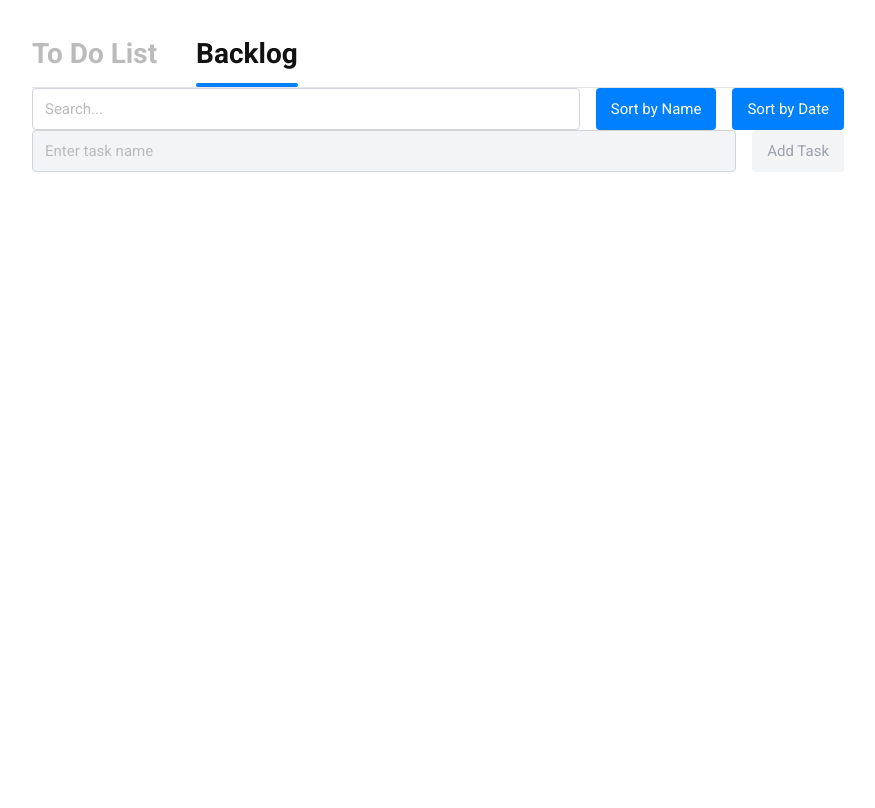
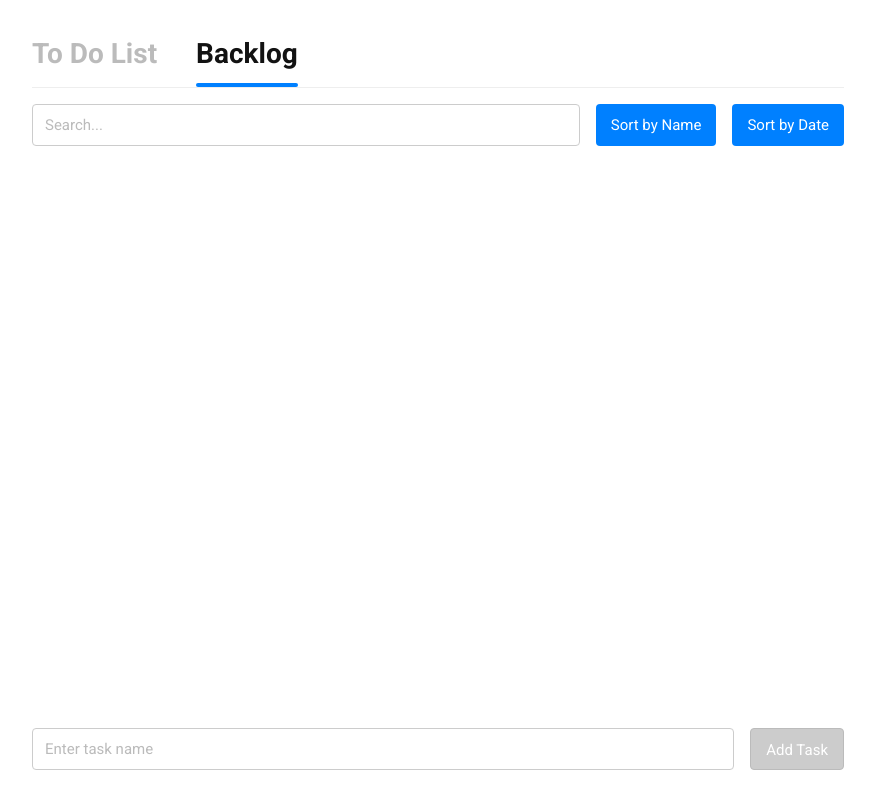
Before and after one commit to f3n0l/todolist-app, a Vue app: page /backlog in a window 1280 px wide. Shown: the top 808 px of the page, without its empty margins (202-1077 px from the left). Built offline with nearby package versions, Linux system fonts and the light colour scheme.

Commit message:
style update

```diff
--- a/src/components/NavBar.vue
+++ b/src/components/NavBar.vue
@@ -27,7 +27,7 @@
                 ></span>
             </router-link>
         </nav>
-        <div class="w-full h-px bg-gray-200"></div>
+        <div class="w-full h-px bg-chrome"></div>
     </div>
 </template>
 
--- a/src/components/ToDoInput.vue
+++ b/src/components/ToDoInput.vue
@@ -2,20 +2,23 @@
     <div class="h-auto w-full max-h-[42px] flex">
         <input
             :disabled="isDisabled"
-            :class="{ 'cursor-not-allowed': isDisabled }"
+            :class="{
+                'cursor-not-allowed border-secondary bg-white ': isDisabled,
+            }"
             v-model="taskName"
             type="text"
-            class="w-full flex-1 text-primaryText mr-4 p-2 px-3 py-[15px] max-h-[42px] border border-gray-300 rounded placeholder:text-secondaryText focus:outline-none focus:border-primary font-roboto text-md"
+            class="w-full flex-1 text-primaryText mr-4 p-2 px-3 py-[15px] max-h-[42px] border border-secondary rounded placeholder:text-secondaryText focus:outline-none focus:border-primary font-roboto text-md"
             placeholder="Enter task name"
         />
         <button
             @click="addTask"
             :disabled="isDisabled"
             :class="{
-                'cursor-not-allowed': isDisabled,
+                'cursor-not-allowed bg-secondary border border-gray ':
+                    isDisabled,
                 'hover:bg-primaryHover': !isDisabled,
             }"
-            class="bg-primary flex-none max-h-[42px] text-md font-roboto text-white py-3 px-[15px] rounded border-1 border-darkBlue focus:outline-none focus:ring focus:border-blue-300"
+            class="bg-primary flex-none max-h-[42px] text-md font-roboto text-white py-3 px-[15px] rounded border-1 border-darkBlue font-medium"
         >
             Add Task
         </button>
@@ -61,11 +64,4 @@ function addTask() {
 }
 
 /* Gray out when the route is /backlog */
-:disabled {
-    background-color: #f3f4f6;
-    color: #9ca3af;
-}
-button.cursor-not-allowed:hover {
-    color: #9ca3af;
-}
 </style>
--- a/src/style.css
+++ b/src/style.css
@@ -13,55 +13,3 @@
   -moz-osx-font-smoothing: grayscale;
   -webkit-text-size-adjust: 100%;
 }
-
-a {
-  font-weight: 500;
-  color: #646cff;
-  text-decoration: inherit;
-}
-
-a:hover {
-  color: #535bf2;
-}
-
-body {
-  margin: 0;
-  display: flex;
-  place-items: center;
-  min-width: 320px;
-
-}
-
-h1 {
-  font-size: 3.2em;
-  line-height: 1.1;
-}
-
-
-
-
-.card {
-  padding: 2em;
-}
-
-#app {
-  max-width: 1280px;
-  margin: 0 auto;
-  padding: 2rem;
-  text-align: center;
-}
-
-@media (prefers-color-scheme: light) {
-  :root {
-    color: #213547;
-    background-color: #ffffff;
-  }
-
-  a:hover {
-    color: #747bff;
-  }
-
-  button {
-    background-color: #f9f9f9;
-  }
-}
--- a/src/views/Backlog.vue
+++ b/src/views/Backlog.vue
@@ -1,47 +1,74 @@
 <template>
-    <div class="h-auto w-full flex">
-        <div class="h-auto w-full max-h-[42px] flex">
+    <div class="h-[80vh] w-full flex flex-col">
+        <div class="h-auto w-full flex pt-4">
             <input
                 v-model="searchTerm"
                 type="text"
                 placeholder="Search..."
-                class="w-full flex-1 text-primaryText mr-4 p-2 px-3 py-[15px] max-h-[42px] border border-gray-300 rounded placeholder:text-secondaryText focus:outline-none focus:border-primary font-roboto text-md"
+                class="w-full flex-1 text-primaryText mr-4 p-2 px-3 py-[15px] max-h-[42px] border border-secondary rounded placeholder:text-secondaryText focus:outline-none focus:border-primary font-roboto text-md"
             />
             <button
-                class="bg-primary flex-none mr-4 min-w-[95px] max-h-[42px] text-md font-roboto text-white py-3 px-[15px] hover:bg-primaryHover rounded border-1 border-darkBlue focus:outline-none focus:ring focus:border-blue-300"
+                class="bg-primary border-px border-darkBlue flex-none mr-4 min-w-[95px] max-h-[42px] text-md font-roboto text-white py-3 px-[15px] hover:bg-primaryHover rounded border-1 border-darkBlue"
                 @click="sortBy('name')"
             >
                 Sort by Name
             </button>
             <button
-                class="bg-primary flex-none min-w-[93px] max-h-[42px] text-md font-roboto text-white py-3 px-[15px] hover:bg-primaryHover rounded border-1 border-darkBlue focus:outline-none focus:ring focus:border-blue-300"
+                class="bg-primary border-px border-darkBlue flex-none min-w-[93px] max-h-[42px] text-md font-roboto text-white py-3 px-[15px] hover:bg-primaryHover rounded border-1 border-darkBlue"
                 @click="sortBy('date')"
             >
                 Sort by Date
             </button>
         </div>
-        <div v-for="task in filteredBacklog" :key="task.id">
-            <div class="flex items-center justify-between w-full mb-4">
+        <div
+            class="flex flex-col pt-4 overflow-y-auto overflow-x-hidden no-scrollbar"
+        >
+            <div v-for="task in filteredBacklog" :key="task.id" class="mb-1">
+                <div class="flex items-center justify-between w-full">
                     <div class="flex items-center space-x-2">
                         <div
                             :class="
-                            task.completed ? 'bg-blue-500' : 'bg-transparent'
+                                task.completed
+                                    ? 'bg-primary border-none'
+                                    : 'bg-transparent'
                             "
                             @click="toggleCompletion(task)"
-                        class="w-6 h-6 border-2 border-gray-400 rounded-full cursor-pointer"
-                    ></div>
+                            class="w-6 h-6 border border-secondary rounded-full cursor-pointer flex justify-center items-center"
+                        >
+                            <img
+                                class="h-3 w-3"
+                                :class="task.completed ? 'block' : 'hidden'"
+                                src="../assets/Vector.svg"
+                            />
+                        </div>
                         <div
+                            class="mt-3"
                             :class="
-                            task.completed ? 'line-through text-gray-500' : ''
+                                task.completed
+                                    ? 'line-through text-secondary'
+                                    : ''
                             "
                         >
-                        <h4>{{ task.name }}</h4>
-                        <p>{{ task.description }}</p>
+                            <h4
+                                class="text-md text-primaryText font-roboto leading-normal"
+                                :class="task.completed ? ' text-secondary' : ''"
+                            >
+                                {{ task.name }}
+                            </h4>
+                            <p
+                                class="text-sm text-secondary font-roboto leading-normal"
+                            >
+                                {{ task.description }}
+                            </p>
                         </div>
                     </div>
-                <button @click="moveToToDoList(task)" class="p-2">
-                    Move to ToDoList
+                    <button
+                        class="w-auto border rounded border-secondary flex font-roboto font-medium text-primary leading-normal text-menu items-center py-2 px-3 hover:border-darkGray hover:text-darkBlue focus:outline-none focus:ring focus:border-blue-300"
+                        @click="moveToToDoList(task)"
+                    >
+                        Move to List
                     </button>
+                </div>
             </div>
         </div>
     </div>
@@ -86,5 +113,12 @@ const sortBy = (type: "name" | "date") => {
 @import "tailwindcss/components";
 @import "tailwindcss/utilities";
 
-/* Add your custom styles here */
+.no-scrollbar::-webkit-scrollbar {
+    display: none;
+}
+
+.no-scrollbar {
+    -ms-overflow-style: none; /* IE and Edge */
+    scrollbar-width: none; /* Firefox */
+}
 </style>
--- a/tailwind.config.js
+++ b/tailwind.config.js
@@ -11,6 +11,8 @@ export default {
         secondary: '#CCC',
         black: '#121212',
         darkGray: "#AAAAAA",
+        gray: "#BBBBBB",
+        chrome: "#EEEEEE"
       },
       fontFamily: {
         roboto: ['Roboto', 'sans'],
```
Also changed, not shown: src/views/ToDoList.vue (+14 -12 lines). Lines whose indentation alone changed are shown as unchanged.
